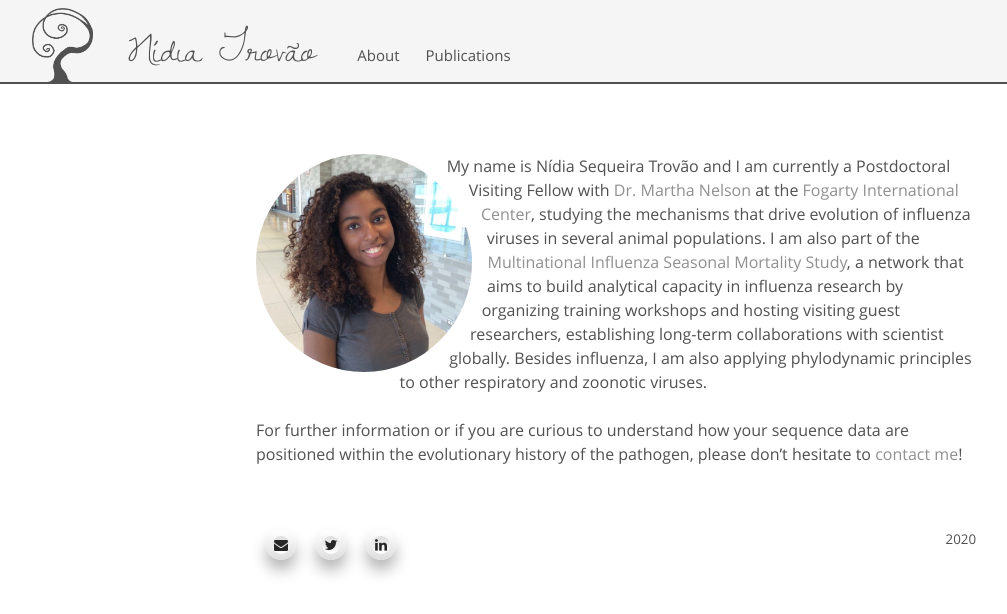
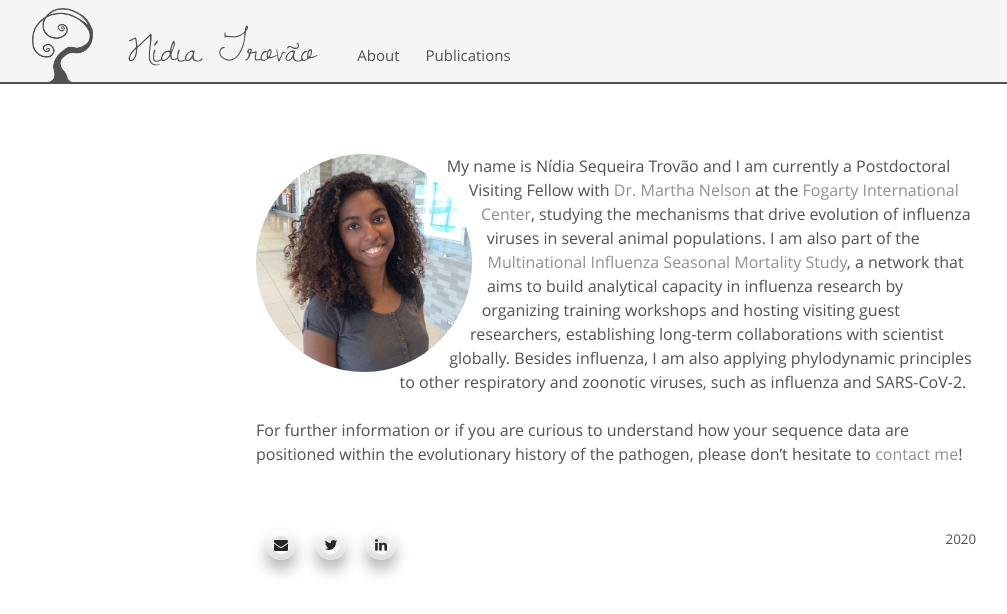
Before and after one commit to nidiatrovao/nidiatrovao.github.io, a Jekyll site: the page built from index.html, in a window 1280 px wide. Shown: the top 614 px of the page, without its empty margins (24-1031 px from the left). Built offline with Jekyll 4.4.1, drawn with Linux system fonts in a browser that asks for light colours.

Commit message:
Update index.html

```diff
--- a/index.html
+++ b/index.html
@@ -7,7 +7,7 @@ title: Home
 
 My name is Nídia Sequeira Trovão and I am currently a Postdoctoral Visiting Fellow with <a href="http://misms.net/staff/martha-nelson/">Dr. Martha Nelson</a> at the <a href="https://www.fic.nih.gov/Pages/Default.aspx">Fogarty International Center</a>, studying the mechanisms that drive evolution of influenza viruses in several animal populations.
 I am also part of the <a href="http://misms.net">Multinational Influenza Seasonal Mortality Study</a>, a network that aims to build analytical capacity in influenza research by organizing training workshops and hosting visiting guest researchers, establishing long-term collaborations with scientist globally.
-Besides influenza, I am also applying phylodynamic principles to other respiratory and zoonotic viruses.
+Besides influenza, I am also applying phylodynamic principles to other respiratory and zoonotic viruses, such as influenza and SARS-CoV-2.
 <br><br>
 For further information or if you are curious to understand how your sequence data are positioned within the evolutionary history of the pathogen, please don’t hesitate to <a target="_blank" href="{{ site.baseurl }}/rcptch.html" title="Click to reveal my e-mail address">contact me</a>!
 </div>
```
